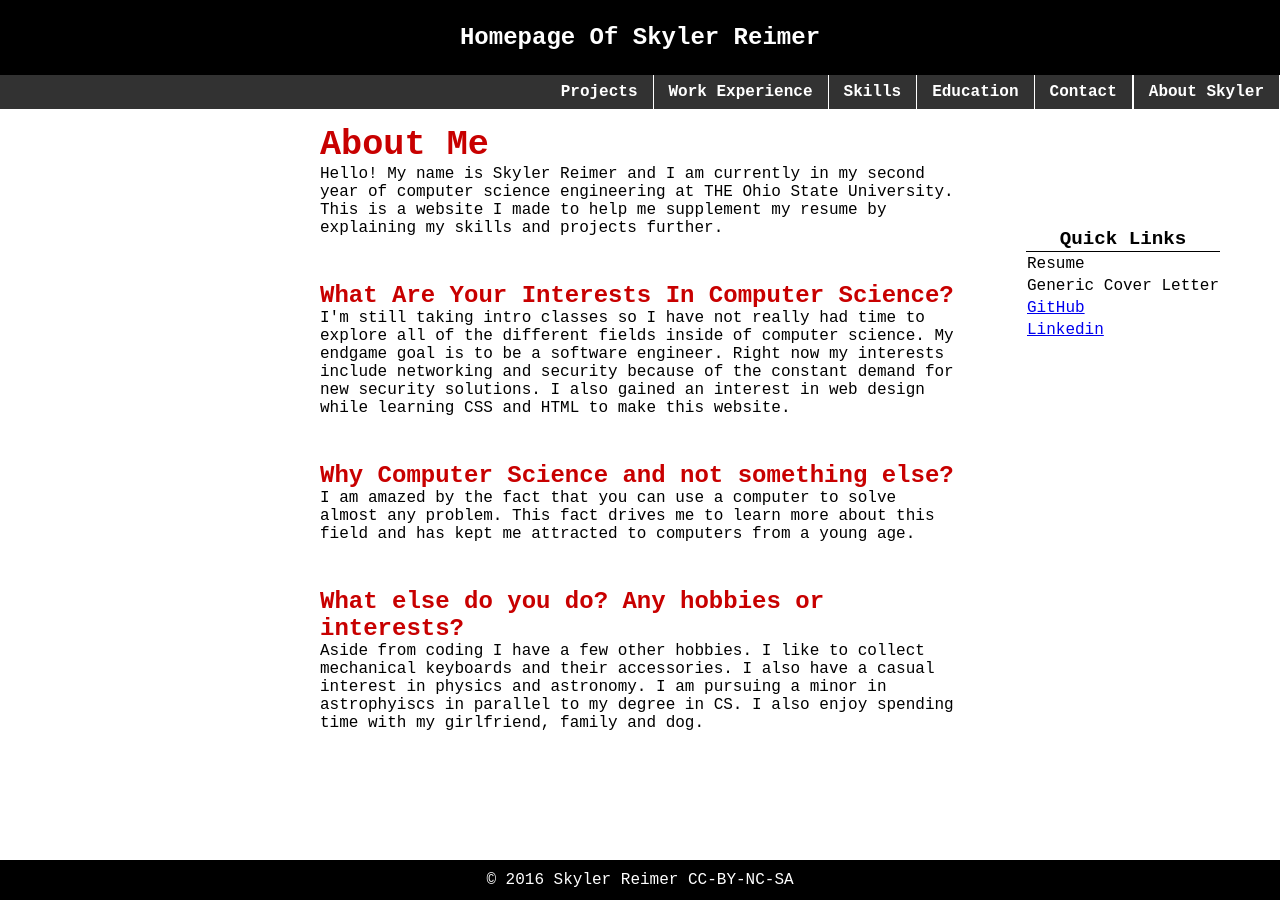
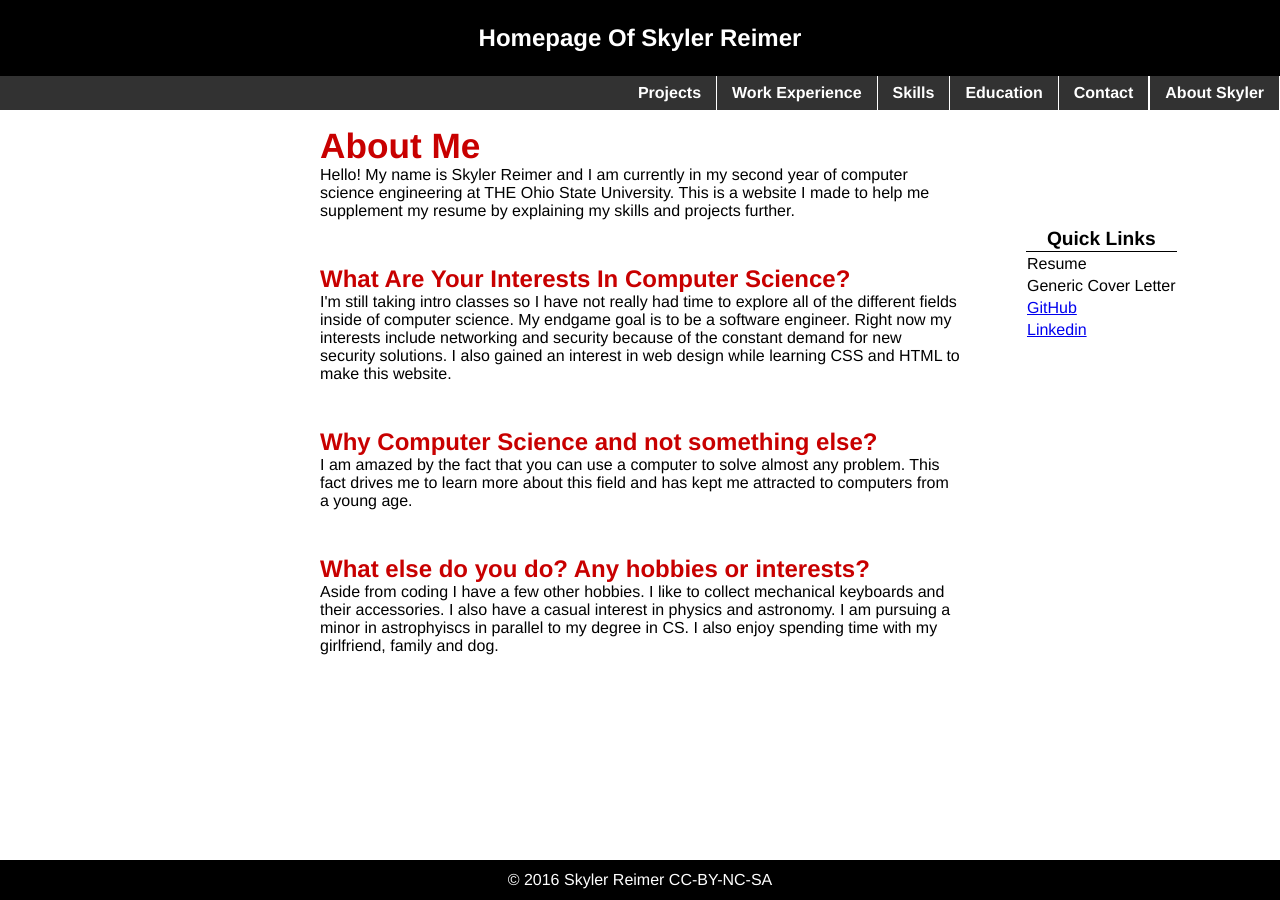
Before and after one commit to skylerreimer/skylerreimer.github.io, a Jekyll site: the page built from index.html, in a window 1280 px wide. Built offline with Jekyll 4.4.1, drawn with Linux system fonts in a browser that asks for light colours.

Commit message:
Update main.css

```diff
--- a/css/main.css
+++ b/css/main.css
@@ -2,7 +2,7 @@
   margin:0;
   padding:0;
   height:100%;
-  font-family:"Courier New", Courier, monospace;
+  font-family: "Helvetica Neue", Helvetica, Arial, sans-serif;
   }
 
 /*style for content dividers */
```
